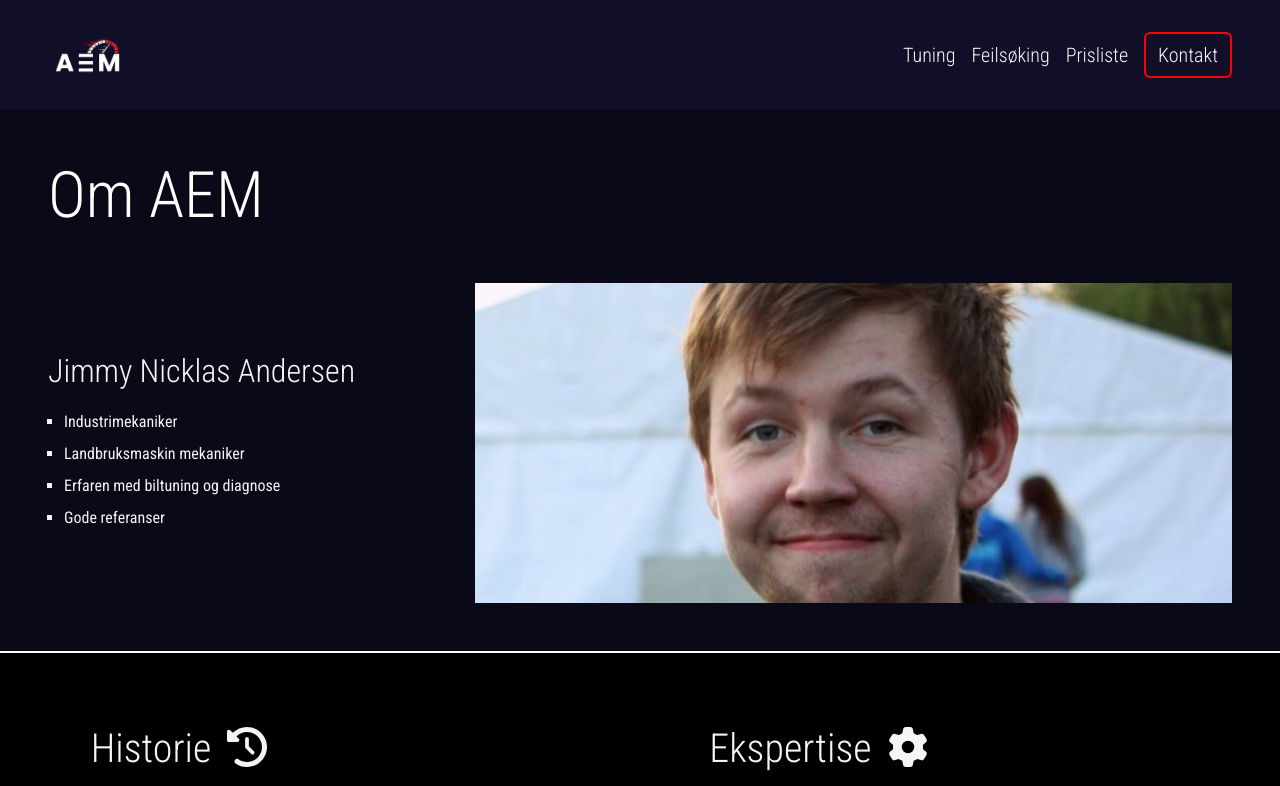
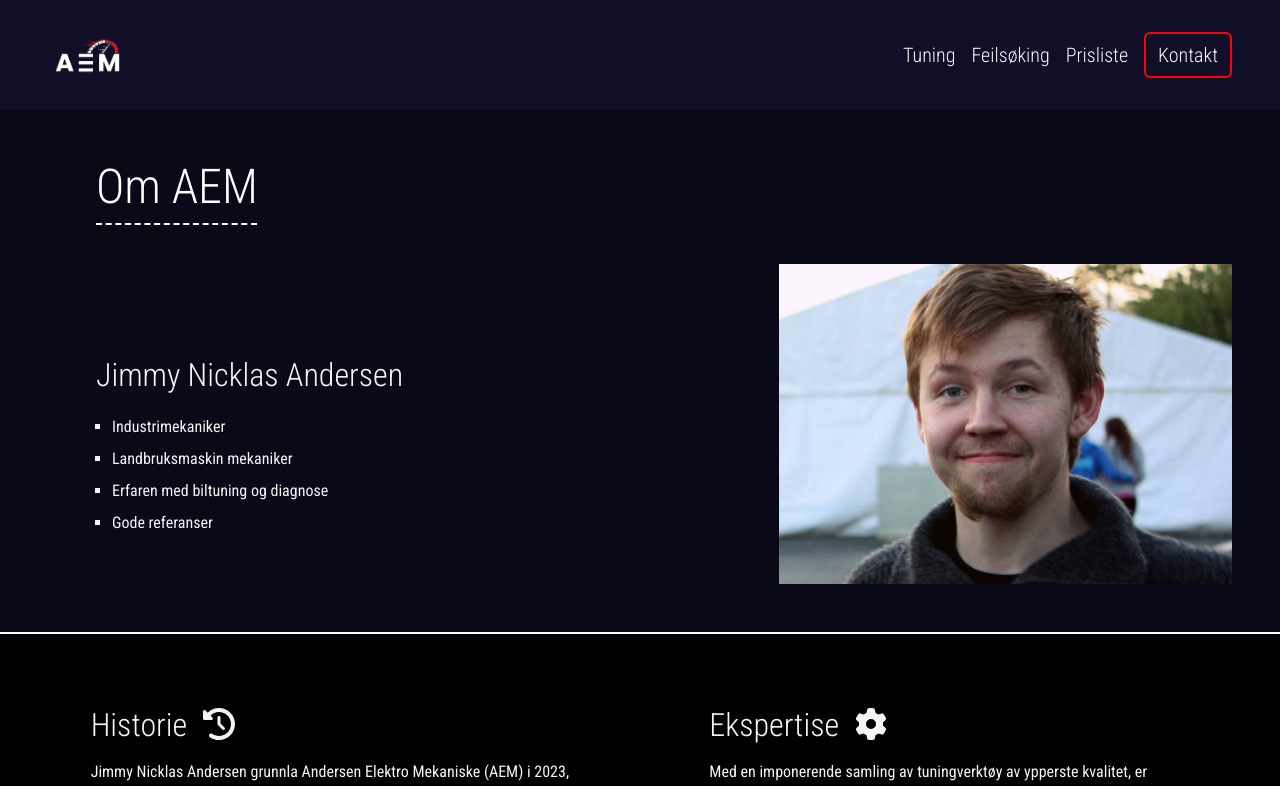
Before and after one commit to Queenen/AEM, a React (Create React App) app: page /AEM in a window 1280 px wide. Shown: the top 786 px of the page. Built offline with nearby package versions, Linux system fonts and the light colour scheme.

Commit message:
styling improvements

```diff
--- a/src/pages/AboutPage/index.jsx
+++ b/src/pages/AboutPage/index.jsx
@@ -5,21 +5,24 @@ import { faClockRotateLeft, faGear } from "@fortawesome/free-solid-svg-icons";
 function AEM() {
   return (
     <>
-      <main id="AEM">
-        <h1 className="bg-secondary text-white mb-0 p-5 pb-0 display-3">
+<main id="AEM">
+  <div className="ps-xl-5 bg-secondary ">
+        <h1 className="bg-secondary text-white mb-0 p-5 display-5 dashedUnderline" style={{ textUnderlineOffset: "20px" }}>
           Om AEM
         </h1>
+        </div>
+
         <section
           id="hero"
-          className="d-sm-flex align-items-sm-stretch bg-secondary ">
-          <div className="order-2 col-sm-6 col-lg-8 flex-grow-1 p-5 pb-3 pb-sm-5 bg-secondary">
+          className="d-sm-flex align-items-sm-stretch bg-secondary justify-content-envely ">
+          <div className="order-2 col-sm-6 col-lg-auto flex-grow-1 p-5 pt-0 pb-3 pb-sm-5 bg-secondary">
             <img
               src={`${process.env.PUBLIC_URL}/images/andersen.png`}
               alt="profile photography"
               id="profileImg"
             />
           </div>
-          <div className="bg-secondary text-light order-1 col-sm-6 col-lg-4 flex-grow-1 p-5 pt-4 pt-sm-5 pe-sm-0 d-flex flex-column justify-content-center">
+          <div className="bg-secondary text-light order-1 col-sm-6 col-lg-4 flex-grow-1 p-5 pt-4 pt-sm-5 pe-sm-0 ms-xl-5 d-flex flex-column justify-content-center">
             <h2 className="d-flex mb-3 fs-2 fw-light">
               Jimmy Nicklas Andersen
             </h2>
@@ -39,7 +42,7 @@ function AEM() {
             id="history"
             className="bg-black text-light px-5 pb-4 pb-md-0">
             <div className="mx-auto py-md-4">
-              <h2 className="fs-1 fw-light mb-3">
+              <h1 className="fs-2 fw-light mb-3">
                 Historie
                 <span>
                   <FontAwesomeIcon
@@ -48,7 +51,7 @@ function AEM() {
                     size="1x"
                   />
                 </span>
-              </h2>
+              </h1>
               <p className="mb-0">
                 Jimmy Nicklas Andersen grunnla Andersen Elektro Mekaniske (AEM)
                 i 2023, med et tydelig formål for øye: å tilby førsteklasses
@@ -61,10 +64,10 @@ function AEM() {
           </section>
           <section id="expertise" className="bg-black text-light px-5">
             <div className="mx-auto py-md-4">
-              <h2 className="fs-1 fw-light mb-3">
+              <h1 className="fs-2 fw-light mb-3">
                 Ekspertise
                 <FontAwesomeIcon className="ms-3" icon={faGear} size="1x" />
-              </h2>
+              </h1>
               <p className="mb-0">
                 Med en imponerende samling av tuningverktøy av ypperste
                 kvalitet, er Jimmy Nicklas Andersen i stand til å tilby
@@ -77,6 +80,8 @@ function AEM() {
           </section>
         </div>
       </main>
+
+
     </>
   );
 }
--- a/src/pages/HomePage/index.jsx
+++ b/src/pages/HomePage/index.jsx
@@ -16,11 +16,11 @@ function Home() {
             }}>
             <div id="overlay"></div>
             <div id="content">
-              <h1 className="text-light display-4 px-4 px-md-5">
+              <h1 className="text-light display-5 px-4 px-md-5">
                 Opplev Gleden av Optimalisert Ytelse
               </h1>
               <Nav.Link as={Link} to="/tuning">
-                <button className="btn btn-info text-light p-3 w-75 text-start px-4">
+                <button className="btn btn-info text-light p-3 w-75 text-start px-4 fw-bold">
                   Mer om Tuning
                   <span>
                     <FontAwesomeIcon className="ms-2" icon={faAnglesRight} />
@@ -52,11 +52,11 @@ function Home() {
             }}>
             <div id="overlay"></div>
             <div id="content">
-              <h1 className="text-light display-4 px-4 px-md-5">
+              <h1 className="text-light display-5 px-4 px-md-5">
                 Presis Feilsøking, Rask Løsning
               </h1>
               <Nav.Link as={Link} to="/feilsøking">
-                <button className="btn btn-info text-light p-3 w-75 text-end px-4">
+                <button className="btn btn-info text-light p-3 w-75 text-end px-4 fw-bold">
                   Mer om Feilsøking
                   <span>
                     <FontAwesomeIcon className="ms-2" icon={faAnglesRight} />
--- a/src/pages/PriceListPage/index.jsx
+++ b/src/pages/PriceListPage/index.jsx
@@ -10,7 +10,7 @@ function priceList(){
         <img src={`${process.env.PUBLIC_URL}/images/workshop.png`} alt="man standing inside a workshop" id="priceListImg" />
         </div>
         <section id="prices" className="bg-secondary p-4 p-sm-5 flex-grow-1 col-md-auto d-flex flex-column align-items-md-center justify-content-md-center">
-            <h1 className="display-3 mb-0 text-light dashedUnderline" style={{ textUnderlineOffset: "20px" }}>Prisliste <span><FontAwesomeIcon icon={faCoins} size="1x" className="ms-3" /></span></h1>
+            <h1 className="display-5 mb-0 text-light dashedUnderline" style={{ textUnderlineOffset: "20px" }}>Prisliste <span><FontAwesomeIcon icon={faCoins} size="1x" className="ms-3" /></span></h1>
 
             <table class="table border border-1 mt-4 mt-sm-5 order-md-1">
   <tbody>
--- a/src/pages/TroubleshootPage/index.jsx
+++ b/src/pages/TroubleshootPage/index.jsx
@@ -12,7 +12,7 @@ function Troubleshoot() {
         }}>
         <div id="content">
           <div className="p-4 p-md-5 pb-2 pb-md-4">
-            <h1 className="text-light display-4 dashedUnderline" style={{ textUnderlineOffset: "20px" }}>
+            <h1 className="text-light display-5 dashedUnderline" style={{ textUnderlineOffset: "20px" }}>
               Feilsøking
               <span className="ms-3">
                 <FontAwesomeIcon icon={faScrewdriverWrench} size="xs" />
--- a/src/pages/TuningPage/index.jsx
+++ b/src/pages/TuningPage/index.jsx
@@ -13,7 +13,7 @@ function Tuning() {
         }}>
         <div id="content">
           <div className="p-4 p-md-5 pb-2 pb-md-4">
-            <h1 className="text-light display-4 dashedUnderline" style={{ textUnderlineOffset: "20px" }}
+            <h1 className="text-light display-5 dashedUnderline" style={{ textUnderlineOffset: "20px" }}
 >
               Tuning
               <span className="ms-3">
```
